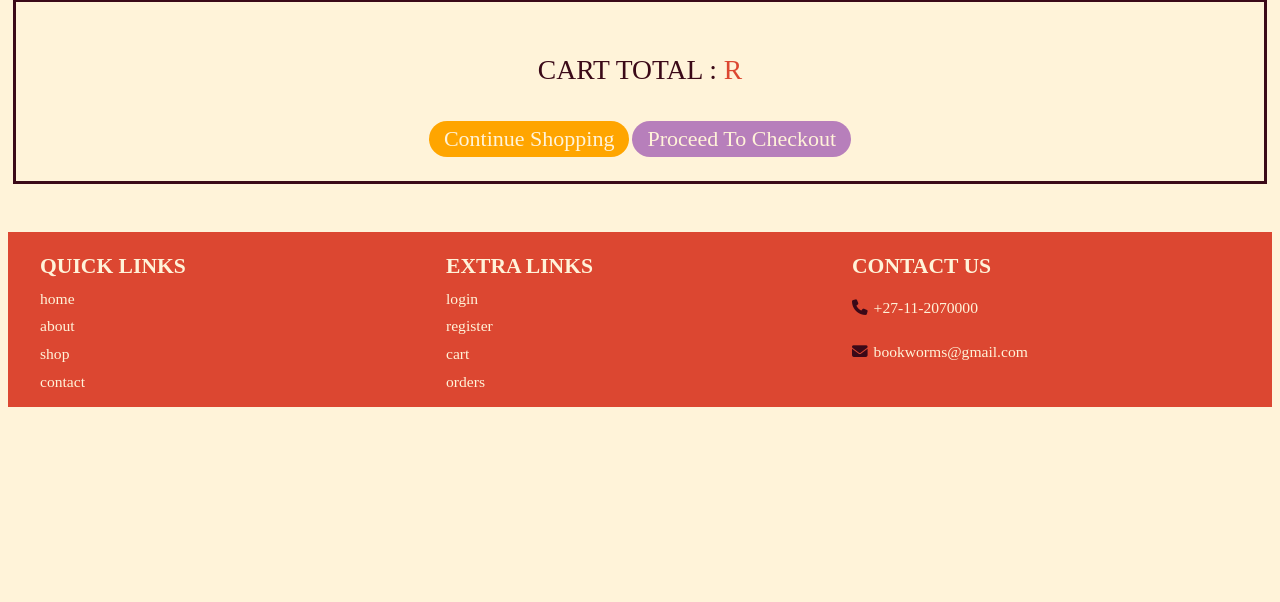
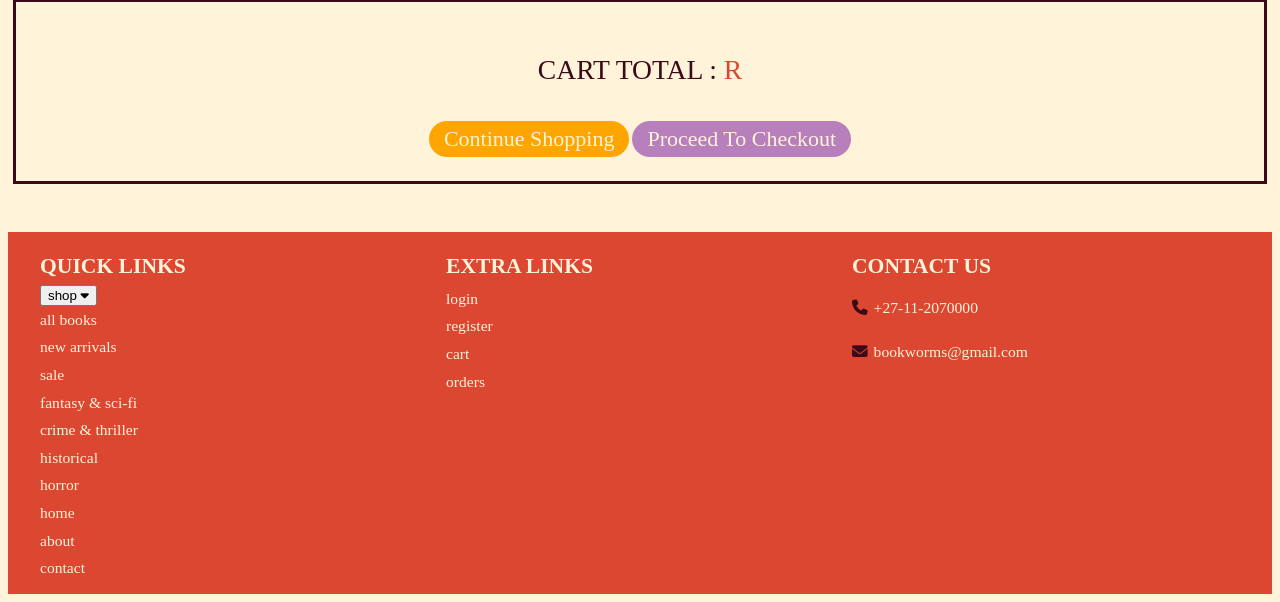
Before and after one commit to kamoM312/Bookstore-Library, a PHP site: page /cart.php in a window 1280 px wide. Shown: the part 1130-1732 px from the top of the page. Before the commit the page ends 1537 px from the top, so only its background shows below. Run offline with PHP 8.4, Linux system fonts and the light colour scheme; the visitor is signed in with stand-in values (Sample User, id 1); data that the repository does not hold is empty; some libraries are stand-ins or nearby versions.

Commit message:
changed footer shop link into a dropdown btn with links

```diff
--- a/footer.php
+++ b/footer.php
@@ -5,9 +5,22 @@
 		<div class="box">
 
 			<h3>quick links</h3>
+			<div class="dropdown">
+				<button class="dropbtn">shop
+					<i class="fa fa-caret-down"></i>
+				</button>
+				<div class="dropdown-content">
+					<a href="shop.php">all books</a>
+					<a href="shopNew.php">new arrivals</a>
+					<a href="shopSale.php">sale</a>
+					<a href="shopFantasySciFi.php">fantasy & sci-fi</a>
+					<a href="shopCrimeThriller.php">crime & thriller</a>
+					<a href="shopHistorical.php">historical</a>
+					<a href="shopHorror.php">horror</a>
+				</div>
+			</div>
 			<a href="home_page.php">home</a>
 			<a href="about.php">about</a>
-			<a href="shop.php">shop</a>
 			<a href="contact.php">contact</a>
 
 		</div>
```
